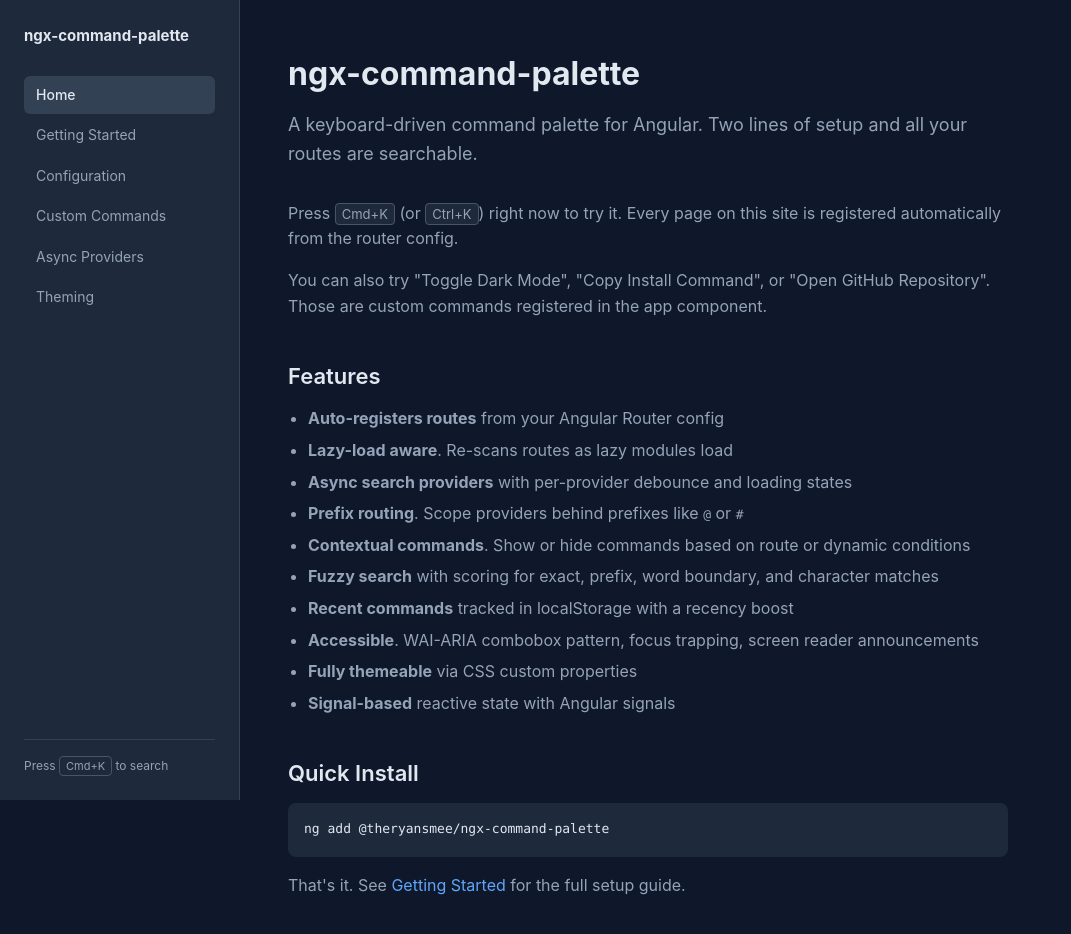
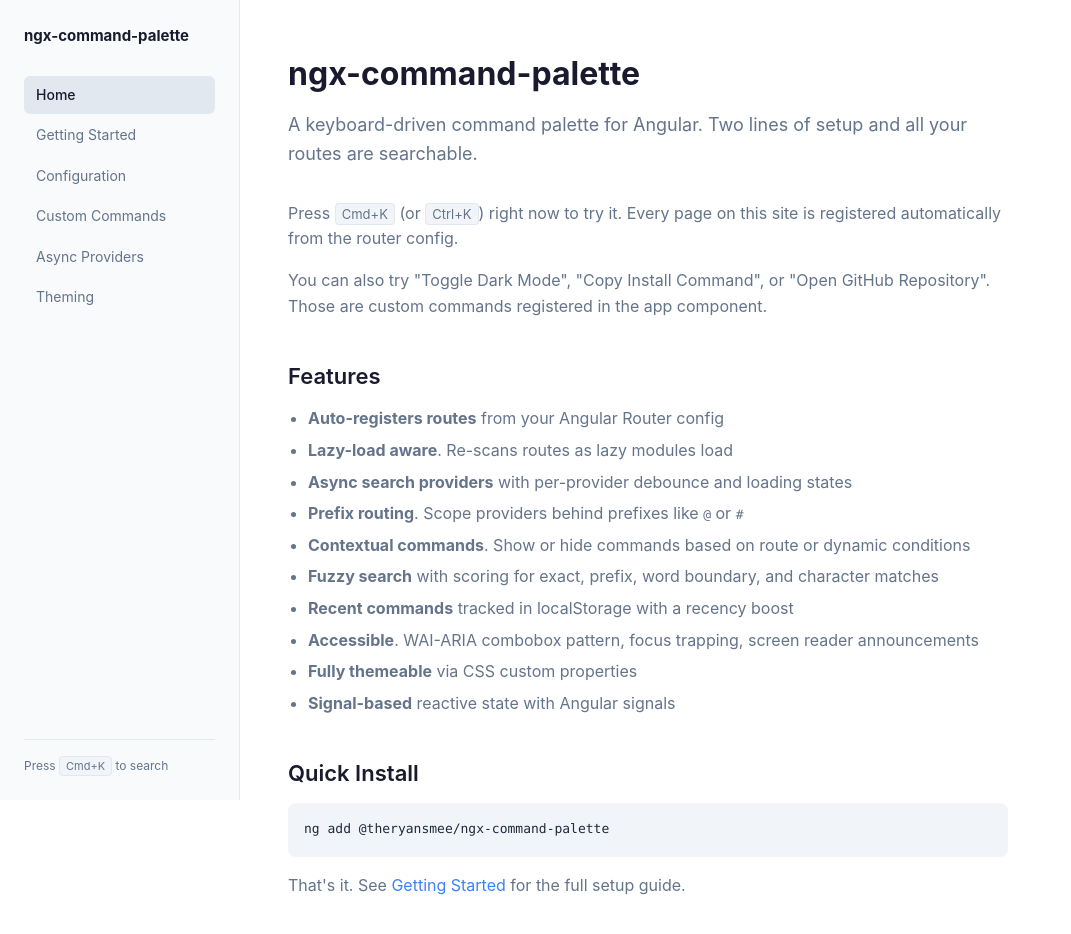
Before and after one commit to theryansmee/ngx-command-palette, an Angular app: page /home in a window 1280 px wide. Shown: the top 934 px of the page, without its empty margins (0-1071 px from the left). Built offline with nearby package versions, Linux system fonts and the light colour scheme.

Commit message:
Use system default for dark/light mode

```diff
--- a/projects/demo/src/app/app.ts
+++ b/projects/demo/src/app/app.ts
@@ -32,7 +32,13 @@
 					'appearance',
 				],
 				action: (): void => {
-					document.documentElement.classList.toggle('dark');
+					const root: HTMLElement = document.documentElement;
+					const isDark: boolean = root.classList.contains('dark')
+						|| (!root.classList.contains('light')
+						&& window.matchMedia('(prefers-color-scheme: dark)').matches);
+
+					root.classList.toggle('dark', !isDark);
+					root.classList.toggle('light', isDark);
 				},
 			},
 			{
--- a/projects/demo/src/index.html
+++ b/projects/demo/src/index.html
@@ -1,5 +1,5 @@
 <!doctype html>
-<html lang="en" class="dark">
+<html lang="en">
 	<head>
 		<meta charset="utf-8" />
 		<title>ngx-command-palette</title>
--- a/projects/demo/src/styles.scss
+++ b/projects/demo/src/styles.scss
@@ -16,6 +16,38 @@
 	--docs-code-text: #1e293b;
 	--docs-kbd-bg: #f1f5f9;
 	--docs-kbd-border: #e2e8f0;
+}
+
+@media (prefers-color-scheme: dark) {
+	:root:not(.light) {
+		--docs-bg: #0f172a;
+		--docs-text: #e2e8f0;
+		--docs-text-secondary: #94a3b8;
+		--docs-sidebar-bg: #1e293b;
+		--docs-border: #334155;
+		--docs-link: #60a5fa;
+		--docs-code-bg: #1e293b;
+		--docs-code-text: #e2e8f0;
+		--docs-kbd-bg: #1e293b;
+		--docs-kbd-border: #475569;
+
+		cmd-palette {
+			--cmd-backdrop: rgba(0, 0, 0, 0.7);
+			--cmd-bg: #1e293b;
+			--cmd-border: #334155;
+			--cmd-shadow: 0 16px 70px rgba(0, 0, 0, 0.5);
+			--cmd-input-color: #e2e8f0;
+			--cmd-input-placeholder: #94a3b8;
+			--cmd-item-color: #e2e8f0;
+			--cmd-item-hover-bg: #334155;
+			--cmd-item-active-bg: #475569;
+			--cmd-group-heading-color: #94a3b8;
+			--cmd-shortcut-bg: #334155;
+			--cmd-shortcut-color: #94a3b8;
+			--cmd-shortcut-border: #475569;
+			--cmd-empty-color: #94a3b8;
+		}
+	}
 }
 
 html.dark {
```
